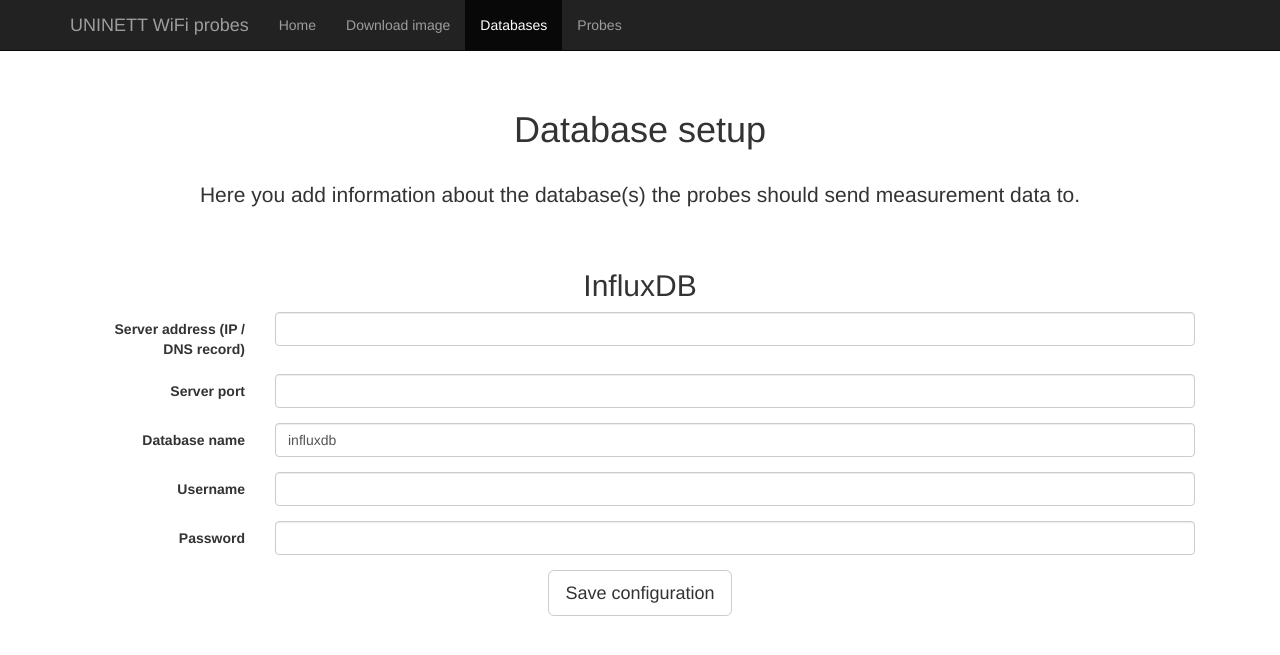
After one commit to Uninett/probe-website, a Flask app: page /databases in a window 1280 px wide. The commit adds this page. Shown: the top 655 px of the page. Run offline with Flask 2, Linux system fonts and the light colour scheme; data comes from the database, SQL or seed files in the repository; some libraries are stand-ins or nearby versions.

Commit message:
Can now add database information

```diff
--- a/probe_website/settings.py
+++ b/probe_website/settings.py
@@ -10,5 +10,8 @@ ERROR_MESSAGE = {
         ),
         'invalid_network_config': (
             'One or more of the network configurations are invalid.'
+        ),
+        'invalid_database_settings': (
+            'One or more of the network configurations are invalid.'
         )
 }
--- /dev/null
+++ b/probe_website/templates/databases.html
@@ -0,0 +1,58 @@
+{% extends "master.html" %}
+
+{% block title %}Databases{% endblock %}
+
+{% block body %}
+
+<h1>Database setup</h1>
+<br/>
+<p class="lead">Here you add information about the database(s) the probes should send measurement data to.</p>
+<br/>
+
+{% if message is string and message != '' %}
+<p style="color:red;">{{ message }}</p>
+<br/>
+{% endif %}
+
+<form class="form-horizontal" method="POST">
+
+  {% for db_type, db in dbs.items() %}
+    {% if db_type == 'influxdb' %}
+    <h2>InfluxDB</h2>
+    <div class="form-group">
+      <label class="col-sm-2 control-label">Server address (IP / DNS record)</label>
+      <div class="col-sm-10">
+        <input type="text" class="form-control" name="database.{{ db.id }}.address" value="{{ db.address }}" required/>
+      </div>
+    </div>
+    <div class="form-group">
+      <label class="col-sm-2 control-label">Server port</label>
+      <div class="col-sm-10">
+        <input type="text" class="form-control" name="database.{{ db.id }}.port" value="{{ db.port }}" required/>
+      </div>
+    </div>
+    <div class="form-group">
+      <label class="col-sm-2 control-label">Database name</label>
+      <div class="col-sm-10">
+        <input type="text" class="form-control" name="database.{{ db.id }}.db_name" value="{{ db.db_name }}" required/>
+      </div>
+    </div>
+    <div class="form-group">
+      <label class="col-sm-2 control-label">Username</label>
+      <div class="col-sm-10">
+        <input type="text" class="form-control" name="database.{{ db.id }}.username" value="{{ db.username }}" required/>
+      </div>
+    </div>
+    <div class="form-group">
+      <label class="col-sm-2 control-label">Password</label>
+      <div class="col-sm-10">
+        <input type="text" class="form-control" name="database.{{ db.id }}.password" value="{{ db.password }}" required/>
+      </div>
+    </div>
+    {% endif %}
+  {% endfor %}
+
+  <button type="submit" class="btn btn-lg btn-default" name="save">Save configuration</button>
+</form>
+
+{% endblock %}
--- a/probe_website/templates/master.html
+++ b/probe_website/templates/master.html
@@ -34,12 +34,12 @@
             <li {% if request.url_rule.endpoint == "download_image" %}class="active"{% endif %}>
               <a href="{{ url_for('download_image') }}">Download image</a>
             </li>
+            <li {% if request.url_rule.endpoint == "databases" %}class="active"{% endif %}>
+              <a href="{{ url_for('databases') }}">Databases</a>
+            </li>
             <li {% if request.url_rule.endpoint == "probes" %}class="active"{% endif %}>
               <a href="{{ url_for('probes') }}">Probes</a>
             </li>
-            <!-- <li {% if request.url_rule.endpoint == "probe_setup" %}class="active"{% endif %}> -->
-            <!--   <a href="{{ url_for('probe_setup') }}">Probe setup</a> -->
-            <!-- </li> -->
 
           </ul>
         </div><!--/.nav-collapse -->
--- a/probe_website/views.py
+++ b/probe_website/views.py
@@ -6,9 +6,9 @@ from probe_website import ansible_interface as ansible
 from probe_website.database import Probe
 from subprocess import Popen
 
-database = probe_website.database.Database(settings.DATABASE_PATH)
+database = probe_website.database.DatabaseManager(settings.DATABASE_PATH)
 
-USERNAME = 'test'
+USERNAME = 'testuser'
 
 
 @app.teardown_appcontext
@@ -46,6 +46,23 @@ def download_image():
                                optional=optional_entries)
 
 
+@app.route('/databases', methods=['GET', 'POST'])
+def databases():
+    message_for_user = ''
+    if request.method == 'POST':
+        successful = update_databases(USERNAME)
+        if successful:
+            database.save_changes()
+            ansible.export_group_config(USERNAME,
+                                        {'databases': database.get_database_info(USERNAME)},
+                                        'database_configs')
+        else:
+            database.revert_changes()
+            message_for_user += settings.ERROR_MESSAGE['invalid_database_settings']
+
+    return generate_databases_template(USERNAME, message_for_user)
+
+
 @app.route('/probes', methods=['GET', 'POST'])
 def probes():
     message_for_user = ''
@@ -66,7 +83,7 @@ def probes():
                                            {'host_script_configs': database.get_script_data(probe)},
                                            'script_configs')
                 ansible.export_host_config(probe.custom_id,
-                                           {'host_network_configs': database.get_network_config_data(probe)},
+                                           {'networks': database.get_network_config_data(probe)},
                                            'network_configs')
 
     probes = database.get_all_probes_data('nouser')
@@ -97,7 +114,7 @@ def probe_setup():
                                             {'group_script_configs': database.get_script_data(probe)},
                                             'script_configs')
                 ansible.export_group_config(USERNAME,
-                                            {'group_network_configs': database.get_network_config_data(probe)},
+                                            {'networks': database.get_network_config_data(probe)},
                                             'network_configs')
 
             return redirect(url_for('probes'))
@@ -178,6 +195,21 @@ def update_probe(probe_id):
                                        new_contact_person, new_contact_email)
     return successful
 
+def update_databases(username):
+    configs = util.parse_configs(request.form.items(), 'database')
+    user = database.get_user(username)
+
+    successful = True
+    for db_id, config in configs.items():
+        success = database.update_database(user, db_id, db_name=config['db_name'], address=config['address'],
+                                           port=config['port'], username=config['username'],
+                                           password=config['password'])
+        if not success:
+            successful = False
+
+    return successful
+
+
 def generate_probe_setup_template(probe_id, message_for_user):
     probe_data = database.get_probe_data(probe_id)
     required_entries = [
@@ -193,6 +225,14 @@ def generate_probe_setup_template(probe_id, message_for_user):
                            required=required_entries,
                            scripts=probe_data['scripts'],
                            network_configs=probe_data['network_configs'])
+
+def generate_databases_template(username, message_for_user):
+    db_info = database.get_database_info(USERNAME)
+
+    return render_template('databases.html',
+                           dbs=db_info,
+                           message=message_for_user)
+
 
 def new_probe():
     message_for_user = ''
```
Also changed, not shown: probe_website/database.py (+104 -37 lines), probe_website/models.py (+34 -14 lines), probe_website/templates/probe_setup.html (+26 -19 lines).
